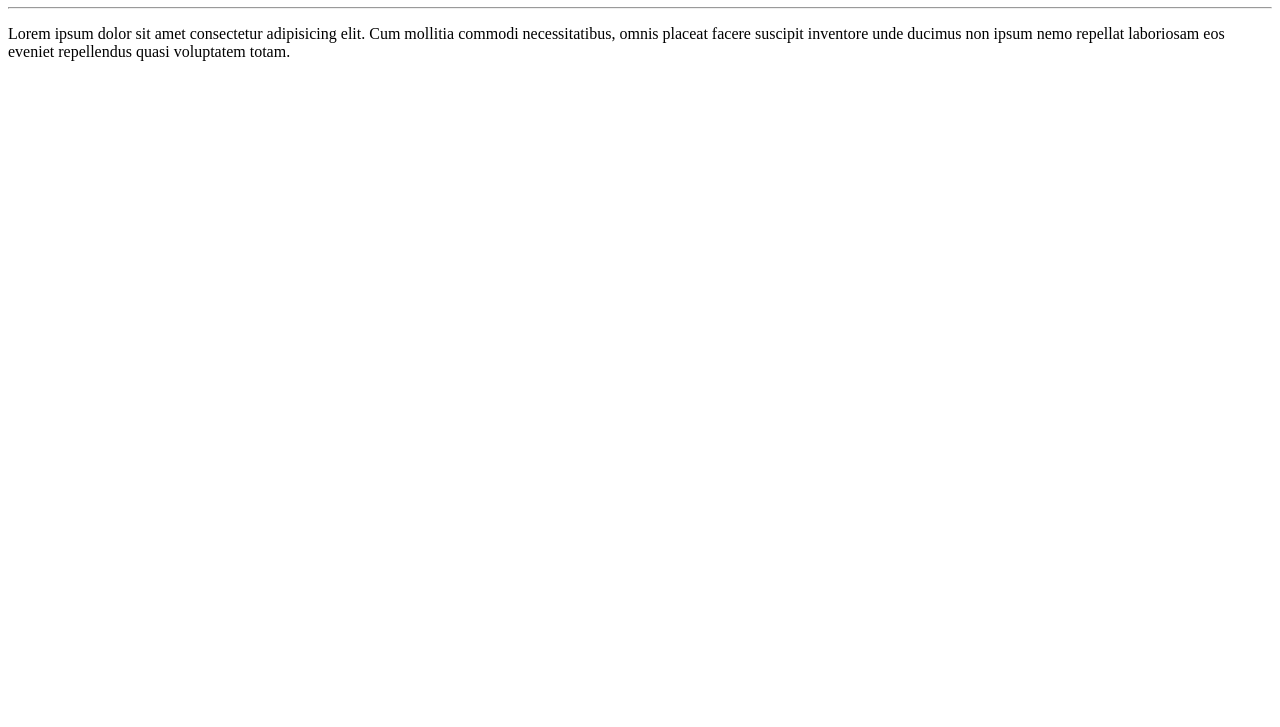
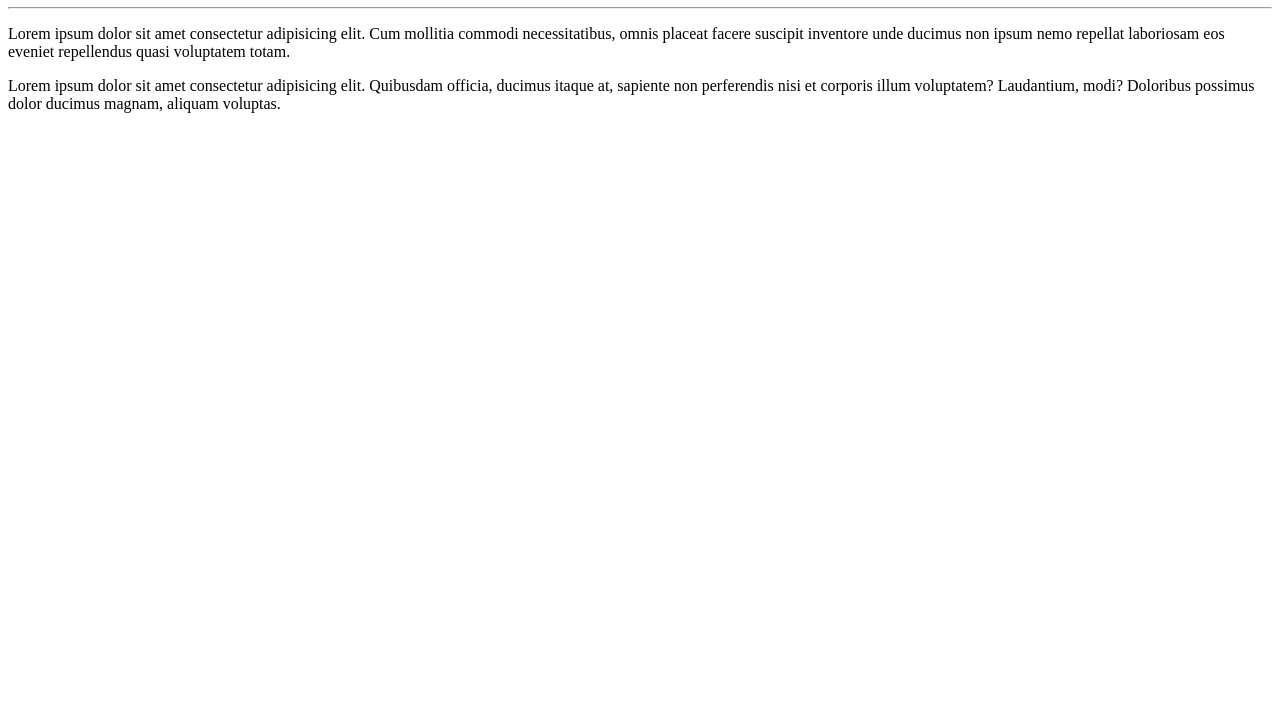
Before and after one commit to BarbaraBruna/Hello-World, a plain HTML site: page index.html in a window 1280 px wide. Shown: the part 73-800 px from the top of the page. Drawn offline with Linux system fonts and the light colour scheme.

Commit message:
adicionei parágrafo

```diff
--- a/index.html
+++ b/index.html
@@ -15,5 +15,12 @@
       ducimus non ipsum nemo repellat laboriosam eos eveniet repellendus quasi
       voluptatem totam.
     </p>
+
+    <p>
+      Lorem ipsum dolor sit amet consectetur adipisicing elit. Quibusdam
+      officia, ducimus itaque at, sapiente non perferendis nisi et corporis
+      illum voluptatem? Laudantium, modi? Doloribus possimus dolor ducimus
+      magnam, aliquam voluptas.
+    </p>
   </body>
 </html>
```
